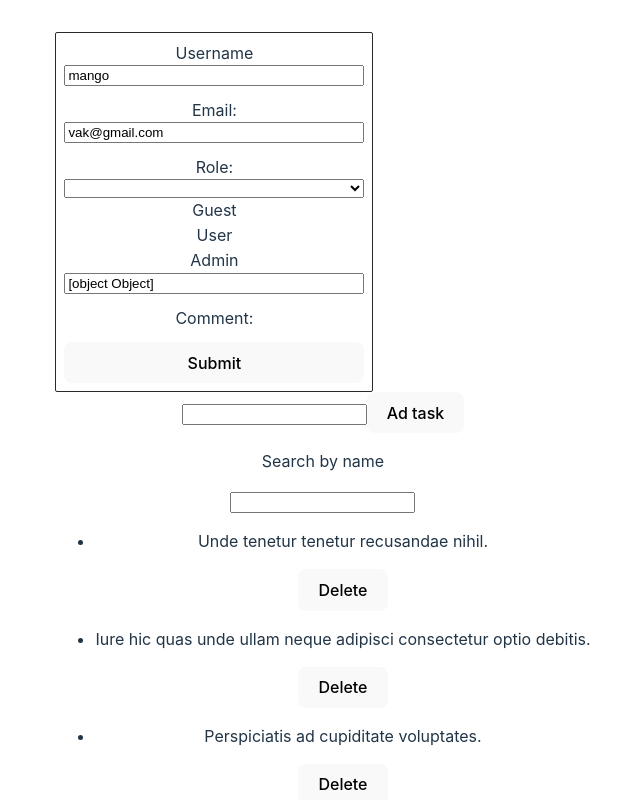
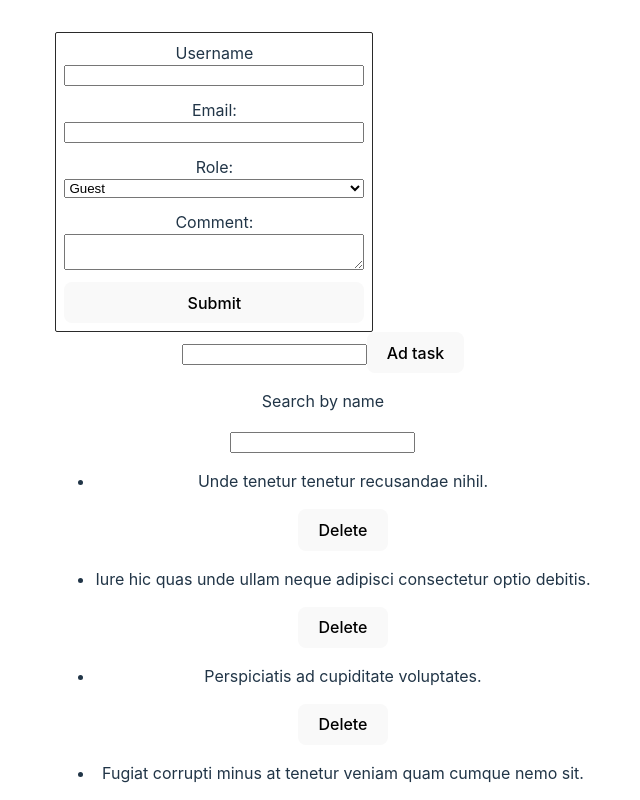
Before and after one commit to miroslavVakulenko/-goit-react-hw-03, a React (Vite) app: page / in a window 1280 px wide. Shown: the top 800 px of the page, without its empty margins (317-957 px from the left). Built offline with nearby package versions, Linux system fonts and the light colour scheme.

Commit message:
Yup validation

```diff
--- a/package.json
+++ b/package.json
@@ -12,7 +12,8 @@
   "dependencies": {
     "formik": "^2.4.6",
     "react": "^18.2.0",
-    "react-dom": "^18.2.0"
+    "react-dom": "^18.2.0",
+    "yup": "^1.4.0"
   },
   "devDependencies": {
     "@types/react": "^18.2.66",
--- a/src/App.jsx
+++ b/src/App.jsx
@@ -28,10 +28,14 @@ function App() {
   const visibleTasks = tasks.filter(task =>
     task.text.toLocaleLowerCase().includes(filter.toLocaleLowerCase())
   );
+
+  const handleAddUser = newUser => {
+    console.log("handleAddUser fom App.jsx", newUser)
+  }
   return (
     <>
       <div>
-        <UserForm />
+        <UserForm onAdd={handleAddUser} />
         <Form onAdd={addTask} />
         <Filter value={filter} onFilter={setFilter} />
         <TaskList tasks={visibleTasks} onDelete={deleteTask} />
--- a/src/components/UserForm/UserForm.jsx
+++ b/src/components/UserForm/UserForm.jsx
@@ -1,42 +1,61 @@
 import css from './UserForm.module.css';
-import { Formik, Form, Field } from 'formik';
+import { Formik, Form, Field, ErrorMessage } from 'formik';
+import * as Yup from 'yup';
+
+const UserSchema = Yup.object().shape({
+  username: Yup.string().min(3, 'Min 3 chars!').required('Is required!'),
+  email: Yup.string().email('Must be a valid email!').required('Is required'),
+  role: Yup.string().oneOf(['guest', 'user', 'admin']).required('Is required!'),
+  comment: Yup.string().max(20, 'Max 20 chars').required('Is required'),
+});
 
 export default function UserForm({ onAdd }) {
-  const handleSubmit = () => {
-    console.log('handleSubmit!');
+  const handleSubmit = (values, actions) => {
+    // console.log('handleSubmit!', values);
+    onAdd(values);
+    actions.resetForm();
   };
   return (
     //in inatialValues obj with, name prop = Field name , value prop we may set in obj. it updates itself, update state. Еhis is a type of controlled form "under the hood".
     //when we submit form Formik call onSubmit
     <Formik
       initialValues={{
-        username: 'mango',
-        email: 'vak@gmail.com',
-        role: 'User',
+        username: '',
+        email: '',
+        role: '',
+        comment: '',
       }}
       onSubmit={handleSubmit}
+      validationSchema={UserSchema} //rule from docs
     >
       <Form className={css.form}>
         <div className={css.group}>
           <label>Username</label>
           <Field name="username" />
+          <ErrorMessage
+            name="username"
+            className={css.error}
+            component="span"
+          />
         </div>
         <div className={css.group}>
           <label>Email:</label>
           <Field type="email" name="email" />
-          {/* <input type="text" name="email" required /> */}
+          <ErrorMessage name="email" className={css.error} component="span" />
         </div>
         <div className={css.group}>
           <label>Role:</label>
-          <Field as="select" name="role" />
-          <option value="guest">Guest</option>
-          <option value="user">User</option>
-          <option value="admin">Admin</option>
-          <Field />
+          <Field as="select" name="role">
+            <option value="guest">Guest</option>
+            <option value="user">User</option>
+            <option value="admin">Admin</option>
+          </Field>
+          <ErrorMessage name="role" className={css.error} component="span" />
         </div>
         <div className={css.group}>
           <label>Comment:</label>
-          {/* <input type="text" name="comment" required /> */}
+          <Field as="textarea" name="comment" />
+          <ErrorMessage name="comment" className={css.error} component="span" />
         </div>
         <button type="submit">Submit</button>
       </Form>
--- a/src/components/UserForm/UserForm.module.css
+++ b/src/components/UserForm/UserForm.module.css
@@ -12,3 +12,7 @@
   display: flex;
   flex-direction: column;
 }
+
+.error{
+  color: red;
+}
```
Also changed, not shown: 1 other file (tests, documents, lock files or other folders).
